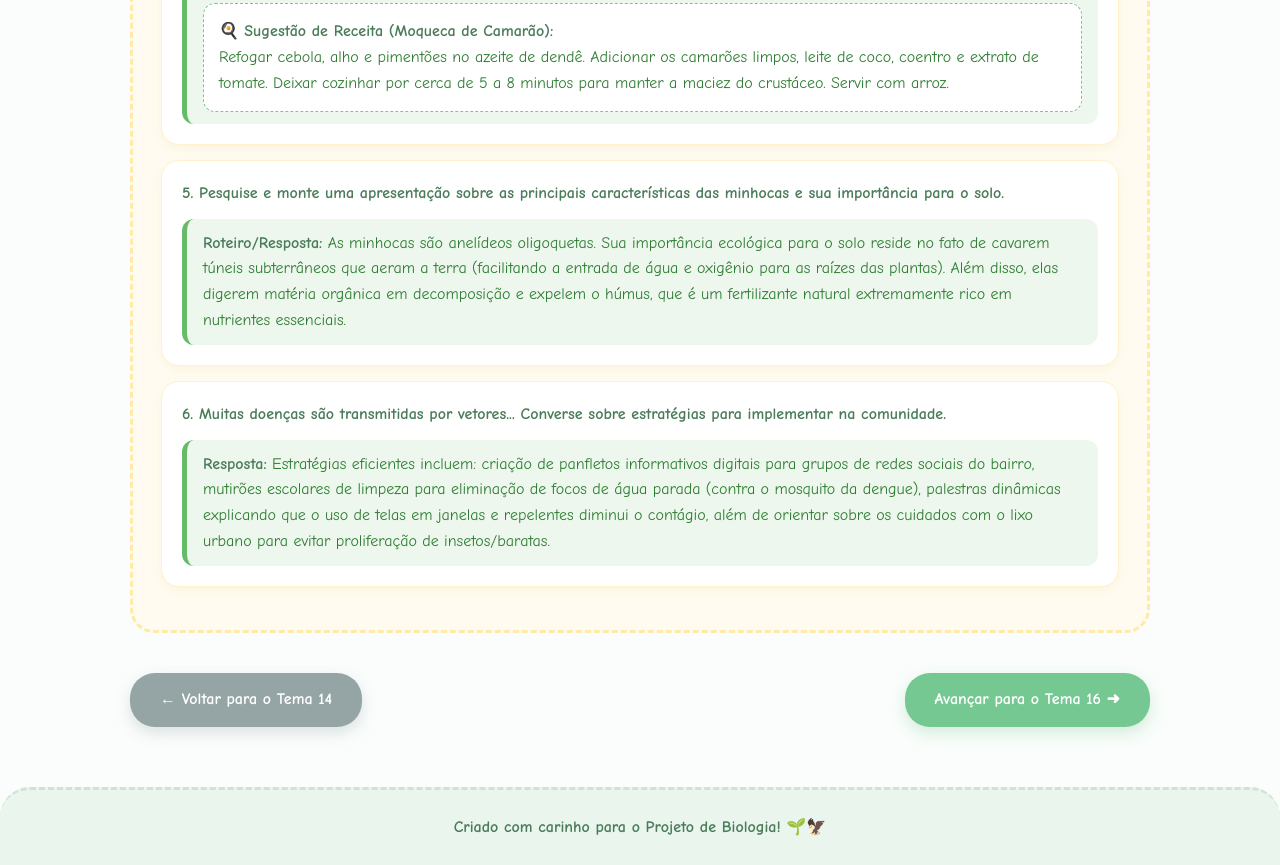
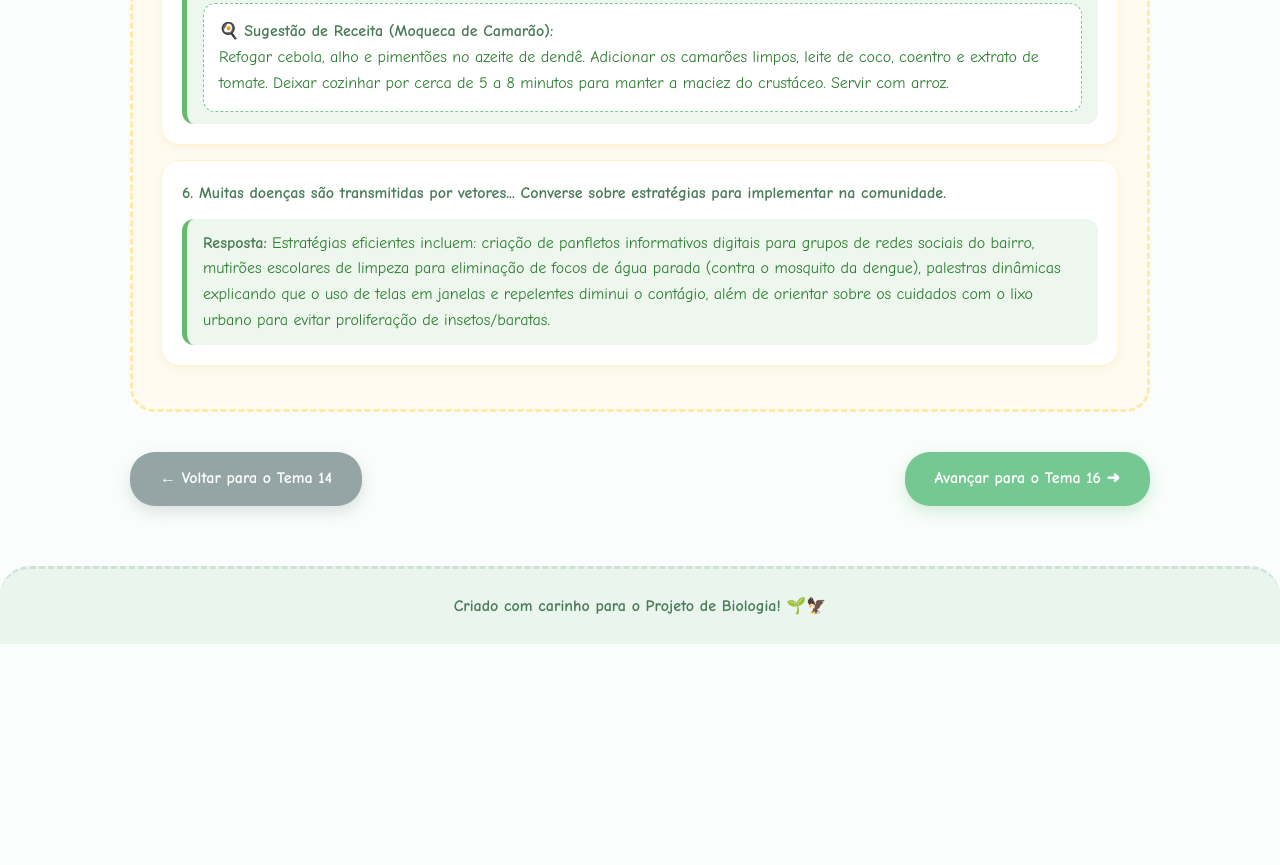
Before and after one commit to Paulo10750/Recupera-o, a plain HTML site: page tema15.html in a window 1280 px wide. Shown: the part 4116-4981 px from the top of the page. After the commit the page ends 4760 px from the top, so only its background shows below. Drawn offline with Linux system fonts and the light colour scheme.

Commit message:
Update tema15.html

```diff
--- a/tema15.html
+++ b/tema15.html
@@ -459,13 +459,6 @@
             </div>
 
             <div class="activity-item">
-                <p><strong>5. Pesquise e monte uma apresentação sobre as principais características das minhocas e sua importância para o solo.</strong></p>
-                <div class="answer">
-                    <strong>Roteiro/Resposta:</strong> As minhocas são anelídeos oligoquetas. Sua importância ecológica para o solo reside no fato de cavarem túneis subterrâneos que aeram a terra (facilitando a entrada de água e oxigênio para as raízes das plantas). Além disso, elas digerem matéria orgânica em decomposição e expelem o húmus, que é um fertilizante natural extremamente rico em nutrientes essenciais.
-                </div>
-            </div>
-
-            <div class="activity-item">
                 <p><strong>6. Muitas doenças são transmitidas por vetores... Converse sobre estratégias para implementar na comunidade.</strong></p>
                 <div class="answer">
                     <strong>Resposta:</strong> Estratégias eficientes incluem: criação de panfletos informativos digitais para grupos de redes sociais do bairro, mutirões escolares de limpeza para eliminação de focos de água parada (contra o mosquito da dengue), palestras dinâmicas explicando que o uso de telas em janelas e repelentes diminui o contágio, além de orientar sobre os cuidados com o lixo urbano para evitar proliferação de insetos/baratas.
```
